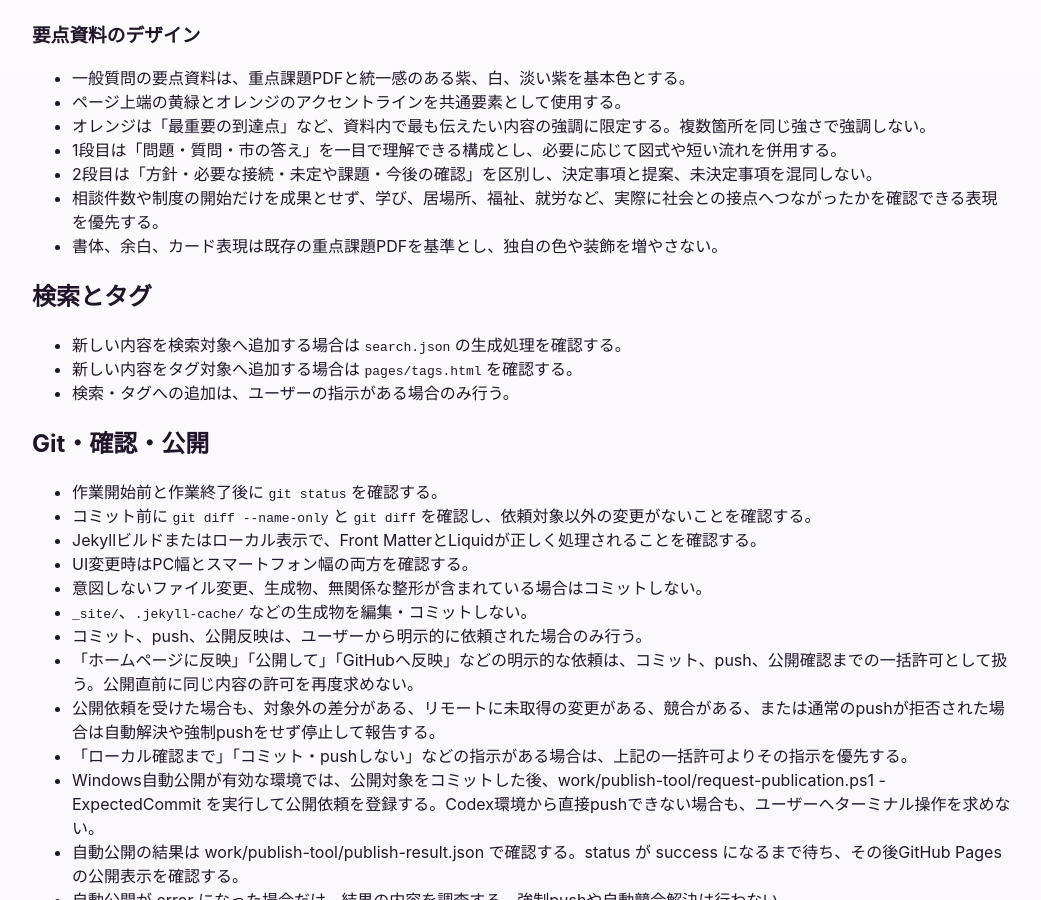
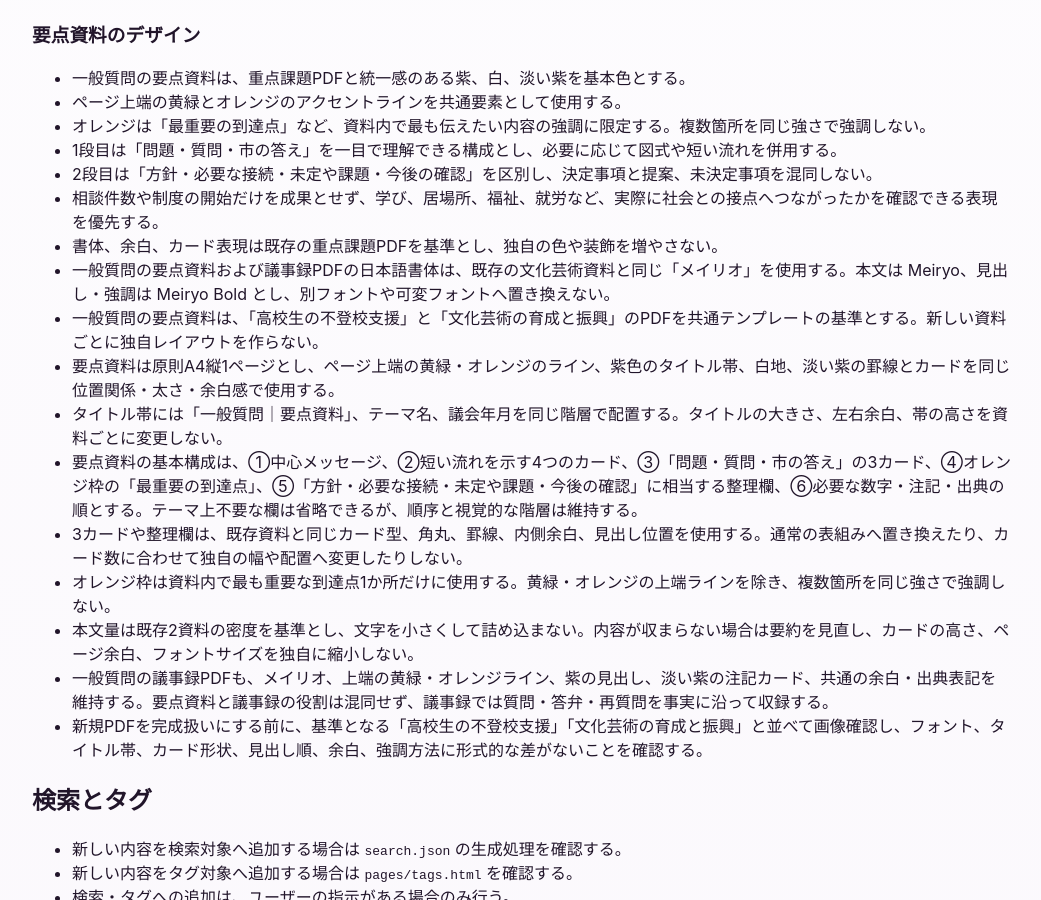
Before and after one commit to sakioryousuke-eng/activity-site, a Jekyll site: the page built from AGENTS.md, in a window 1280 px wide and 900 px high, scrolled down 1678 px. Shown: the whole window, without its empty margins (118-1159 px from the left). Built offline with Jekyll 4.4.1, drawn with Linux system fonts in a browser that asks for light colours; our own code applies the rules of GitHub Pages for plain Markdown files.

```diff
--- a/AGENTS.md
+++ b/AGENTS.md
@@ -52,6 +52,16 @@
 - 2段目は「方針・必要な接続・未定や課題・今後の確認」を区別し、決定事項と提案、未決定事項を混同しない。
 - 相談件数や制度の開始だけを成果とせず、学び、居場所、福祉、就労など、実際に社会との接点へつながったかを確認できる表現を優先する。
 - 書体、余白、カード表現は既存の重点課題PDFを基準とし、独自の色や装飾を増やさない。
+- 一般質問の要点資料および議事録PDFの日本語書体は、既存の文化芸術資料と同じ「メイリオ」を使用する。本文は Meiryo、見出し・強調は Meiryo Bold とし、別フォントや可変フォントへ置き換えない。
+- 一般質問の要点資料は、「高校生の不登校支援」と「文化芸術の育成と振興」のPDFを共通テンプレートの基準とする。新しい資料ごとに独自レイアウトを作らない。
+- 要点資料は原則A4縦1ページとし、ページ上端の黄緑・オレンジのライン、紫色のタイトル帯、白地、淡い紫の罫線とカードを同じ位置関係・太さ・余白感で使用する。
+- タイトル帯には「一般質問｜要点資料」、テーマ名、議会年月を同じ階層で配置する。タイトルの大きさ、左右余白、帯の高さを資料ごとに変更しない。
+- 要点資料の基本構成は、①中心メッセージ、②短い流れを示す4つのカード、③「問題・質問・市の答え」の3カード、④オレンジ枠の「最重要の到達点」、⑤「方針・必要な接続・未定や課題・今後の確認」に相当する整理欄、⑥必要な数字・注記・出典の順とする。テーマ上不要な欄は省略できるが、順序と視覚的な階層は維持する。
+- 3カードや整理欄は、既存資料と同じカード型、角丸、罫線、内側余白、見出し位置を使用する。通常の表組みへ置き換えたり、カード数に合わせて独自の幅や配置へ変更したりしない。
+- オレンジ枠は資料内で最も重要な到達点1か所だけに使用する。黄緑・オレンジの上端ラインを除き、複数箇所を同じ強さで強調しない。
+- 本文量は既存2資料の密度を基準とし、文字を小さくして詰め込まない。内容が収まらない場合は要約を見直し、カードの高さ、ページ余白、フォントサイズを独自に縮小しない。
+- 一般質問の議事録PDFも、メイリオ、上端の黄緑・オレンジライン、紫の見出し、淡い紫の注記カード、共通の余白・出典表記を維持する。要点資料と議事録の役割は混同せず、議事録では質問・答弁・再質問を事実に沿って収録する。
+- 新規PDFを完成扱いにする前に、基準となる「高校生の不登校支援」「文化芸術の育成と振興」と並べて画像確認し、フォント、タイトル帯、カード形状、見出し順、余白、強調方法に形式的な差がないことを確認する。
 
 ## 検索とタグ
 
```
Also changed, not shown: _data/matrix.yml (+10 -1 lines), 2 other files.
